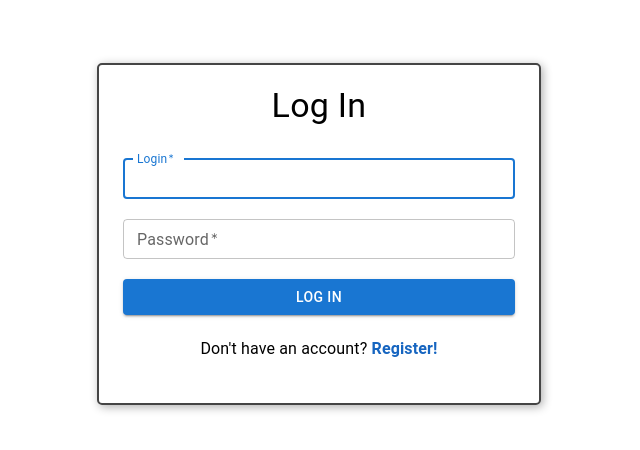
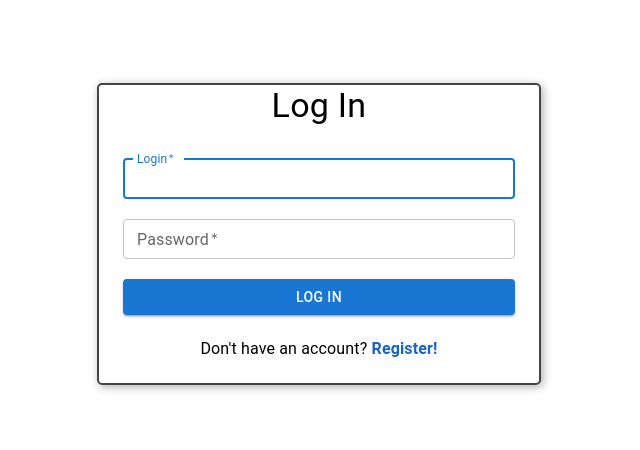
Before and after one commit to AlekseyLevada/Learn-Material-UI-Lib, a React (Vite) app: page /login in a window 1280 px wide. Shown: the part 166-616 px from the top of the page, without its empty margins (321-961 px from the left). Built offline with nearby package versions, Linux system fonts and the light colour scheme.

Commit message:
'finding-props'

```diff
--- a/src/components/authentication/authentication.tsx
+++ b/src/components/authentication/authentication.tsx
@@ -1,7 +1,12 @@
 import { useState } from 'react'
 import { Container, Typography, TextField, Button } from "@mui/material"
 import { useNavigate } from 'react-router-dom'
+import { height } from '@mui/system'
 
+interface IisAuth {
+    isAuth: boolean
+    setIsAuth: void
+}
 
 export const Authentication: React.FC = () => {
 
@@ -10,6 +15,7 @@ export const Authentication: React.FC = () => {
     const [confirmPassword, setConfirmPassword] = useState('')
 
     const navigate = useNavigate()
+
 
     const dataBaseRequest = async (e: any) => {
         if (password === confirmPassword) {
@@ -36,7 +42,7 @@ export const Authentication: React.FC = () => {
                 flexDirection: 'column',
                 borderRadius: '5px',
                 boxShadow: '2px 2px 10px #afafaf',
-                padding: '20px',
+                minHeight:'280px',
             }}
             maxWidth='xs'
         >
--- a/src/components/sign-up/sign-up-form.tsx
+++ b/src/components/sign-up/sign-up-form.tsx
@@ -9,9 +9,8 @@ export const SignUp: React.FC = () => {
                 display: 'flex',
                 flexDirection: 'column',
                 borderRadius: '5px',
-                minHeight:'320px',
+                minHeight:'280px',
                 boxShadow:'2px 2px 10px #afafaf',
-                padding:'20px',
             }}
             maxWidth='xs'
         >
--- a/src/pages/private-page/private-page.tsx
+++ b/src/pages/private-page/private-page.tsx
@@ -5,7 +5,7 @@ import { Box } from '@mui/material/'
 
 export const PrivatePage: React.FC = () => {
 
-    const [isAuth, setIsAuth] = useState(true)
+    const [isAuth, setIsAuth] = useState(false)
 
     return(
         <Box>
```
